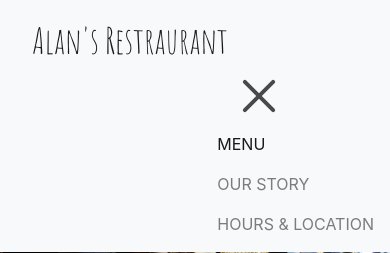
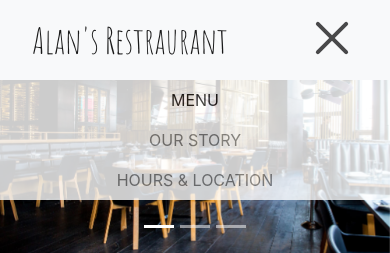
Before and after one commit to AlanSwenson/restaurant-demo, a Flask app: page / in a window 390 px wide, after a click that opens the changed part. Shown: the top 253 px of the page. Run offline with Flask 2, Linux system fonts and the light colour scheme; data that the repository does not hold is empty; parts of the project's set-up code (start-up, migrations or seed data) failed here and were passed over; some libraries are stand-ins or nearby versions; some web fonts are replaced.

Commit message:
better looking hamburger dropdown

```diff
--- a/restaurant_demo/static/css/restaurant-custom.css
+++ b/restaurant_demo/static/css/restaurant-custom.css
@@ -2,6 +2,7 @@
     --main-color: #39679B;
     --main-bg: #242222;
     --label-font: 'Cormorant Garamond', serif;
+    --nav-height: 80px;
 }
 
 .navbar-nav a.nav-item.nav-link.icon{
@@ -9,6 +10,21 @@
     padding-left: 10px;
     padding-right: 10px;
     line-height: 1.25em;
+}
+
+@media (max-width: 767px) {
+    /* prevent menu from expaning navbar height */
+    #navbarNavAltMarkup {
+        background-color: white;
+        position: absolute;
+        top: var(--nav-height);
+        right: 0px;
+        width: 100% !important;
+        width: -moz-available;          /* WebKit-based browsers will ignore this. */
+        width: -webkit-fill-available;  /* Mozilla-based browsers will ignore this. */
+        width: fill-available;
+        opacity: .8;
+    }
 }
 
 
--- a/restaurant_demo/templates/restaurant_nav.html
+++ b/restaurant_demo/templates/restaurant_nav.html
@@ -1,4 +1,4 @@
-<nav class="navbar sticky-top navbar-light bg-light navbar-expand-md">
+<nav class="navbar sticky-top navbar-light bg-light navbar-expand-md text-center">
     <!-- brand name / logo -->
     <a class="navbar-brand ml-3 restaurant-name" id="top-logo" href="#">Alan's Restraurant</a>
     <div class="nav-links-container ml-auto">
```
